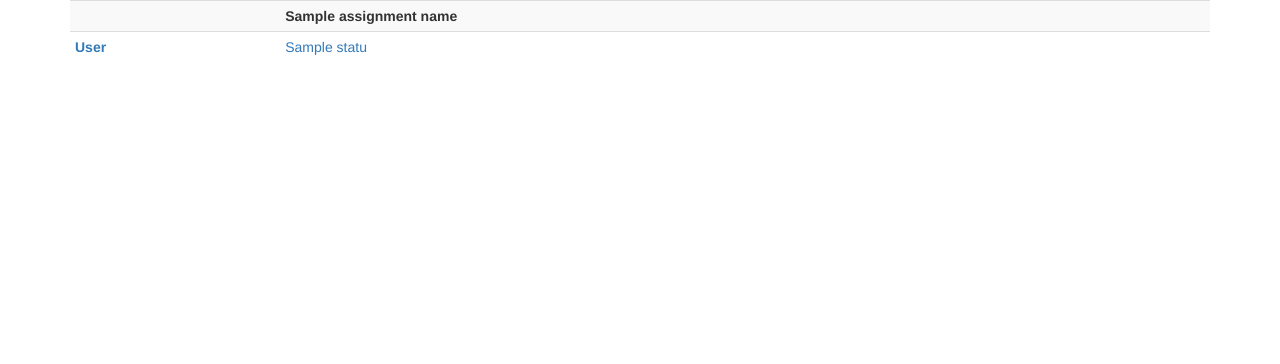
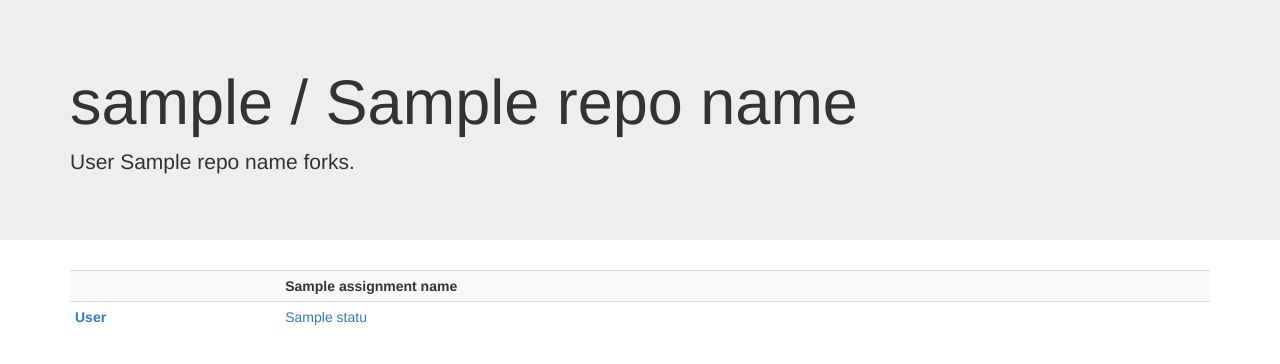
Before and after one commit to osteele/assignment-dashboard, a Flask app: template templates/index.html in a window 1280 px wide. Shown: the top 364 px of the page. Run offline with Flask 2, Linux system fonts and the light colour scheme; the template is opened without the code that fills it: most values are stand-ins (such as "Sample title", 1, 10 or a date in 2020); parts of the project's set-up code (start-up, migrations or seed data) failed here and were passed over; some libraries are stand-ins or nearby versions.

Commit message:
add a title

```diff
--- a/server.py
+++ b/server.py
@@ -36,7 +36,7 @@ def home_page():
                    for (login, fullname), val in user_cells.items()),
                   key=lambda d: (d['fullname'] or d['login']).lower())
     return render_template('index.html',
-                           repo_name=source_repo.name,
+                           org_fullname=source_repo.owner.fullname, org_login=source_repo.owner.login, repo_name=source_repo.name,
                            assignment_names=assignment_names, col_keys=assignment_files, students=rows)
 
 
--- a/templates/index.html
+++ b/templates/index.html
@@ -5,7 +5,7 @@
     <meta http-equiv="X-UA-Compatible" content="IE=edge">
     <meta name="viewport" content="width=device-width, initial-scale=1">
 
-    <title></title>
+    <title>{{ org_login }}/{{ repo_name }}</title>
 
     <link rel="stylesheet" href="https://maxcdn.bootstrapcdn.com/bootstrap/3.3.7/css/bootstrap.min.css" integrity="sha384-BVYiiSIFeK1dGmJRAkycuHAHRg32OmUcww7on3RYdg4Va+PmSTsz/K68vbdEjh4u" crossorigin="anonymous">
     <link rel="stylesheet" href="https://maxcdn.bootstrapcdn.com/bootstrap/3.3.7/css/bootstrap-theme.min.css" integrity="sha384-rHyoN1iRsVXV4nD0JutlnGaslCJuC7uwjduW9SVrLvRYooPp2bWYgmgJQIXwl/Sp" crossorigin="anonymous">
@@ -13,6 +13,13 @@
   </head>
 
   <body>
+    <div class="jumbotron">
+      <div class="container">
+        <h1>{{ org_login }} / {{ repo_name}}</h1>
+        <p>{{ org_fullname or org_login | capitalize }} {{ repo_name}} forks.</p>
+      </div>
+    </div>
+
     <div class="container">
       <table class="table table-condensed table-striped">
         <tr>
```
